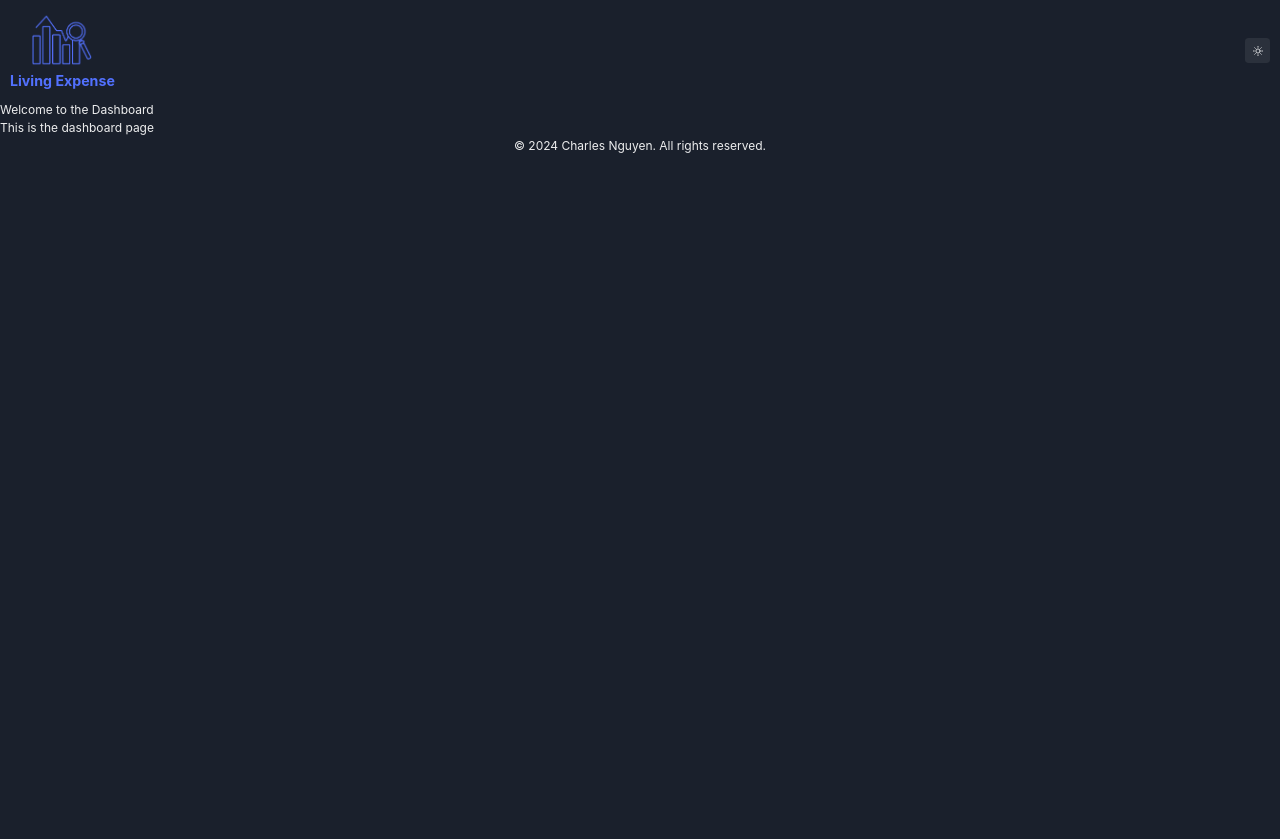
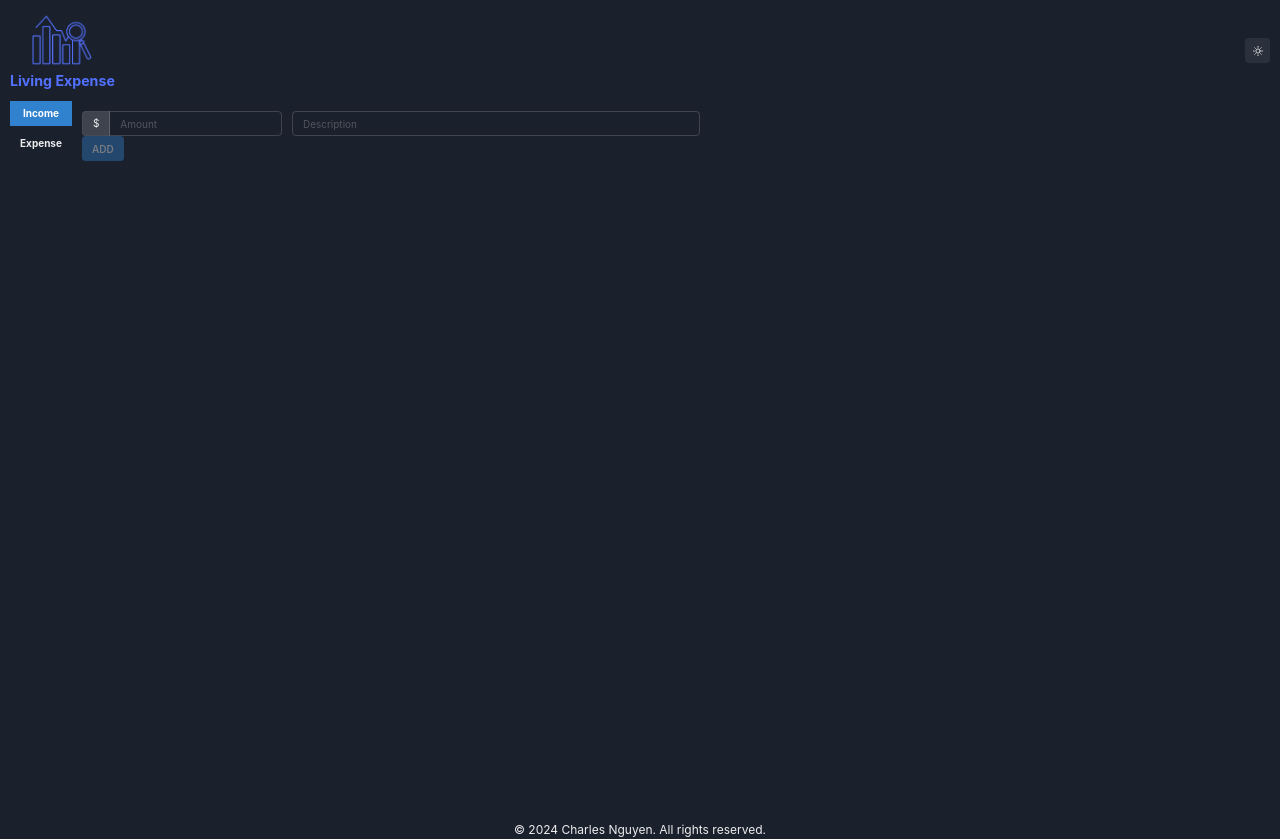
Before and after one commit to swe-thinhnguyen1701/living-expense, a React (Vite) app in the folder client/: page /dashboard in a window 1280 px wide. Before the commit the page ends 800 px from the top, so only its background shows below. Built offline with nearby package versions, Linux system fonts and the light colour scheme.

Commit message:
BUILD: DASHBOARD component

```diff
--- /dev/null
+++ b/client/src/components/FormController.tsx
@@ -0,0 +1,30 @@
+import ExpenseForm from "./ExpenseForm";
+import IncomeForm from "./IncomeForm";
+import { Tab, TabList, TabPanel, TabPanels, Tabs } from "@chakra-ui/react";
+
+const FormController = () => {
+    return (
+        <>
+            <Tabs variant="unstyled" display="flex" flexDir={{base: "column", md: "row"}} maxWidth="700px">
+                <TabList display="flex" flexDir={{base: "row", md: "column"}} gap={2} mb={{base: 4, md: 0}}>
+                    <Tab width="100%" _selected={{ color: "white", bg: "blue.500" }} fontWeight="bold">
+                        Income
+                    </Tab>
+                    <Tab width="100%" _selected={{ color: "white", bg: "blue.500" }} fontWeight="bold">
+                        Expense
+                    </Tab>
+                </TabList>
+                <TabPanels>
+                    <TabPanel>
+                        <IncomeForm />
+                    </TabPanel>
+                    <TabPanel>
+                        <ExpenseForm />
+                    </TabPanel>
+                </TabPanels>
+            </Tabs>
+        </>
+    )
+}
+
+export default FormController;
--- a/client/src/index.css
+++ b/client/src/index.css
@@ -46,10 +46,10 @@ body {
   border: 1px solid var(--primary-color);
   color: var(--primary-color);
   font-weight: bold;
-  margin-top: 50px;
   padding: 5px 13px;
   font-size: 1.5rem;
   transition: box-shadow 0.5s ease-in-out;
+  text-align: center;
 }
 
 .get-start:hover {
@@ -70,3 +70,8 @@ body {
     opacity: 1;
   }
 }
+
+/* form */
+.amount {
+  max-width: 200px;
+}
--- a/client/src/pages/DashBoard.tsx
+++ b/client/src/pages/DashBoard.tsx
@@ -1,9 +1,11 @@
+import { Box } from "@chakra-ui/react";
+import FormController from "../components/FormController";
+
 const DashBoard = () => {
     return (
-        <div className="flex flex-col justify-center items-center h-screen">
-            <h1 className="text-3xl font-bold">Welcome to the Dashboard</h1>
-            <p className="text-lg">This is the dashboard page</p>
-        </div>
+        <Box className="page">
+            <FormController />
+        </Box>
     );
 }
 
```
